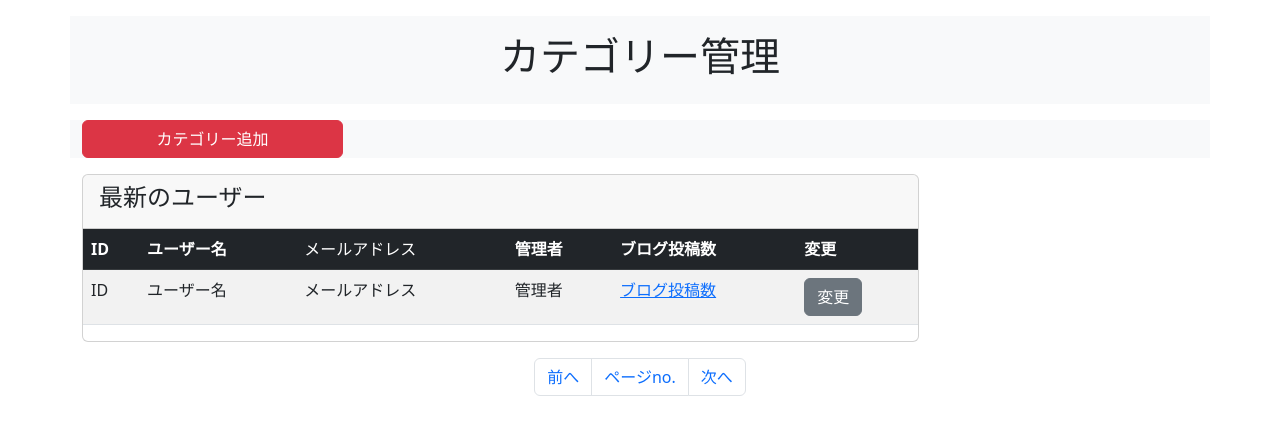
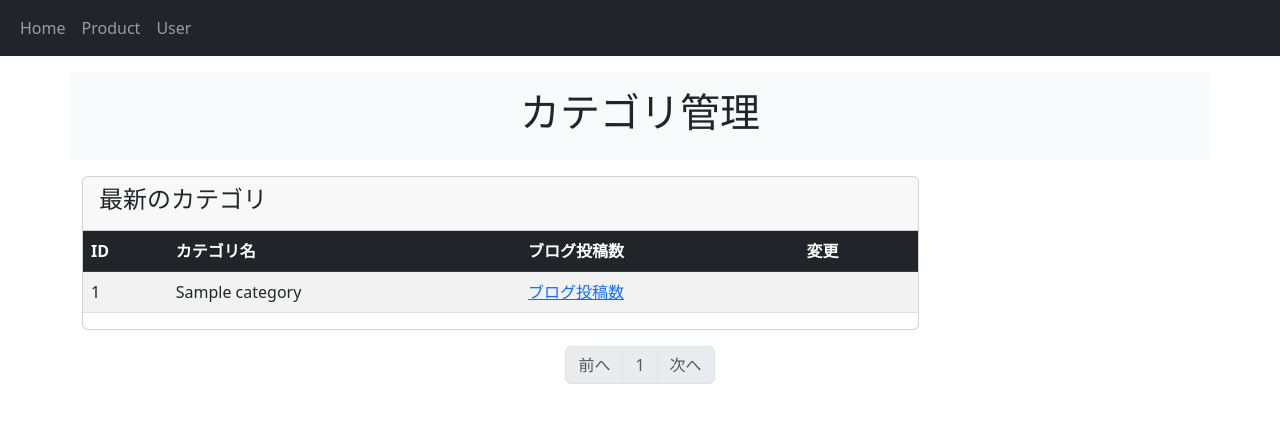
Before and after one commit to UGUIS8020/20230831_shimizu, a Python web app: template flask_app/company_blog/templates/category_maintenance.html in a window 1280 px wide. Shown: the top 435 px of the page. Run offline with Jinja, Linux system fonts and the light colour scheme; the template is opened without the code that fills it: most values are stand-ins (such as "Sample title", 1, 10 or a date in 2020); form fields are guessed from the names that the template uses.

Commit message:
新越谷

```diff
--- a/flask_app/company_blog/__init__.py
+++ b/flask_app/company_blog/__init__.py
@@ -4,7 +4,8 @@
 from flask_migrate import Migrate
 from flask_login import LoginManager
 
-app = Flask(__name__)
+
+app = Flask(__name__, static_folder='./templates/images')
 
 app.config['SECRET_KEY'] = 'mysecretkey'
 basedir = os.path.abspath(os.path.dirname(__file__))
@@ -18,10 +19,8 @@
 login_manager.init_app(app)
 login_manager.login_view = 'users.login'
 
-
 def localize_callback(*args, **kwargs):
     return 'このページにアクセスするには、ログインが必要です。'
-
 login_manager.localize_callback = localize_callback
 
 
--- a/flask_app/company_blog/templates/base.html
+++ b/flask_app/company_blog/templates/base.html
@@ -34,7 +34,7 @@
                   <a class="nav-link" href="#">ブログ</a>
                 </li>
                 <li class="nav-item">
-                  <a class="nav-link" href="#">カテゴリ</a>
+                  <a class="nav-link" href="{{ url_for('main.category_maintenance')}}">カテゴリ</a>
                 </li>
                 <li class="nav-item">
                   <a class="nav-link" href="#">お問い合わせ</a>
--- a/flask_app/company_blog/templates/category_maintenance.html
+++ b/flask_app/company_blog/templates/category_maintenance.html
@@ -1,65 +1,58 @@
-<!DOCTYPE html>
-<html lang="en">
-<head>
-    <meta charset="UTF-8">
-    <meta name="viewport" content="width=device-width, initial-scale=1.0">
-    <title>SHIBUYA8020</title>
-    <link href="https://cdn.jsdelivr.net/npm/bootstrap@5.3.0/dist/css/bootstrap.min.css" rel="stylesheet" integrity="sha384-9ndCyUaIbzAi2FUVXJi0CjmCapSmO7SnpJef0486qhLnuZ2cdeRhO02iuK6FUUVM" crossorigin="anonymous">
-    <script src="https://cdn.jsdelivr.net/npm/bootstrap@5.3.0/dist/js/bootstrap.bundle.min.js" integrity="sha384-geWF76RCwLtnZ8qwWowPQNguL3RmwHVBC9FhGdlKrxdiJJigb/j/68SIy3Te4Bkz" crossorigin="anonymous"></script>
+{% extends "base.html" %}
+{% block title %}カテゴリ管理{% endblock %}
+{% block content %}
 
-</head>
-<body>
     <header id="page-header">
         <div class="container my-3 py-3 bg-light">
             <div class="row">
                 <div class="col-md-6 m-auto text-center">
-                    <h1>カテゴリー管理</h1>
+                    <h1>カテゴリ管理</h1>
                 </div>
             </div>
 
         </div>
     </header>
+    {% if current_user.is_administrator() %}
     <section id="manu">
-
-    <div class="container my-3 py3 bg-light">
+        <div class="container my-3 py-3 bg-light">
             <div class="row">
                 <div class="col-md-3">
-                <button type="button" class="btn btn-danger w-100" data-bs-toggle="modal" data-bs-target="#del_modal">
-                カテゴリー追加
+                    <button type="button" class="btn btn-warning w-100" data-bs-toggle="modal" data-bs-target="#addCategoryModal">
+                        カテゴリ追加
                     </button>
                 </div>
             </div>
-
         </div>
     </section>
+    {% endif %}
 
     <section id="list">
         <div class="container my-3">
             <div class="col-md-9">
                 <div class="card">
                     <div class="card-header">
-                    <h4>最新のユーザー</h4>
+                        <h4>最新のカテゴリ</h4>
                     </div>
                 <table class="table table-striped">
                     <thead class="table-dark">
                         <tr>
                             <th>ID</th>
-                        <th>ユーザー名</th>
-                        <td>メールアドレス</td>
-                        <th>管理者</th>
+                            <th>カテゴリ名</th>
                             <th>ブログ投稿数</th>
                             <th>変更</th>
                         </tr>
                     </thead>
                     <tbody>
+                        {% for blog_category in blog_categories.items %}
                         <tr>
-                        <td>ID</td>
-                        <td>ユーザー名</td>
-                        <td>メールアドレス</td>
-                        <td>管理者</td>
+                            <td>{{ blog_category.id  }}</td>
+                            <td>{{ blog_category.category }}</td>
                             <td><a href="#">ブログ投稿数</a></td>
-                        <td><a href="#" class="btn btn-secondary">変更</a></td>
+                            <td>
+
+                            </td>
                         </tr>
+                        {% endfor %}
 
                     </tbody>
                 </table>
@@ -70,33 +63,49 @@
 
     <nav class="my-2"aria-label="Page navigation">
         <ul class="pagination justify-content-center">
-      <li class="page-item"><a class="page-link" href="#">前へ</a></li>
-      <li class="page-item"><a class="page-link" href="#">ページno.</a></li>
+        <li {% if blog_categories.has_prev %}class="page-item"{% else %}class="page-item disabled"{% endif %}><a class="page-link" href="{% if blog_categories.has_prev %}{{ url_for('main.category_maintenance',page=blog_categories.prev_num) }}{% else %}#{% endif %}">前へ</a></li>
 
-      <li class="page-item"><a class="page-link" href="#">次へ</a></li>
+        {% for page_num in blog_categories.iter_pages(left_edge=1,right_edge=1,left_current=1,right_current=2) %}
+            {% if page_num %}
+                {% if blog_categories.page == page_num %}
+                    <li class="page-item disabled"><a class="page-link" href="#">{{ page_num }}</a></li>
+                {% else %}
+                <li class="page-item"><a class="page-link" href="{{ url_for('main.category_maintenance',page=page_num) }}">{{ page_num }}</a></li>
+                {% endif %}
+            {% else %}
+                <li class="page-item disabled"><a class="page-link" href="#">&hellip;</a></li>
+            {% endif %}
+
+        {% endfor %}
+
+        <li {% if blog_categories.has_next %}class="page-item"{% else %}class="page-item disabled"{% endif %} ><a class="page-link" href="{% if blog_categories.has_next %}{{ url_for('main.category_maintenance',page=blog_categories.next_num) }}{% else %}#{% endif %}">次へ</a></li>
         </ul>
     </nav>
 
+
      <!-- Modal -->
-  <div class="modal fade" id="del_modal" tabindex="-1" aria-labelledby="exampleModalLabel" aria-hidden="true">
-    <div class="modal-dialog">
+  <div class="modal fade" id="addCategoryModal" tabindex="-1" aria-labelledby="exampleModalLabel" aria-hidden="true">
+    <div class="modal-dialog modal-lg">
       <div class="modal-content">
-        <div class="modal-header">
-          <h1 class="modal-title fs-5" id="exampleModalLabel">削除確認</h1>
+        <div class="modal-header bg-warning">
+          <h1 class="modal-title fs-5" id="exampleModalLabel">カテゴリ追加</h1>
           <button type="button" class="btn-close" data-bs-dismiss="modal" aria-label="Close"></button>
         </div>
+        <form method="POST">
+            {{ form.hidden_tag() }}
             <div class="modal-body">
-          <p>このユーザを削除しますか？</p>
+            <div class="form-group">
+
+                {{ form.category.label(class="form-control-label")}}
+                {{ form.category(class="form-control")}}
+            </div>
             </div>
             <div class="modal-footer">
-          <button type="button" class="btn btn-secondary" data-bs-dismiss="modal">キャンセル</button>
-          <form action="{{ url_for('users.delete_user', user_id=form.id) }}" method="post">
-            <input type="submit" class="btn btn-danger" value="削除">
+                {{ form.submit(class="btn btn-warning") }}
+            </div>
         </form>
       </div>
     </div>
   </div>
-  </div>
 
-</body>
-</html>
+    {% endblock %}
```
Also changed, not shown: flask_app/company_blog/main/forms.py (+12 -0 lines), flask_app/company_blog/main/views.py (+23 -1 lines), flask_app/company_blog/models.py (+8 -6 lines), flask_app/company_blog/data.sqlite. Lines whose indentation alone changed are shown as unchanged.
